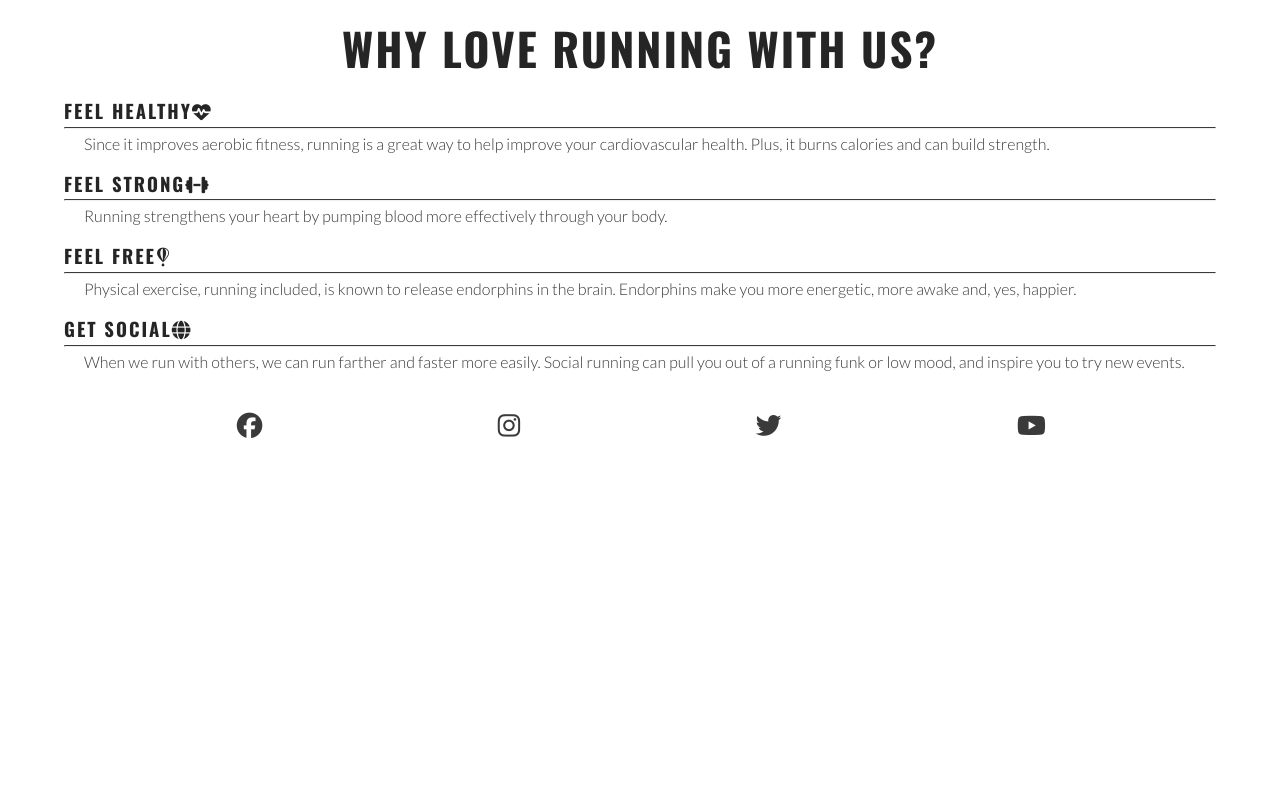
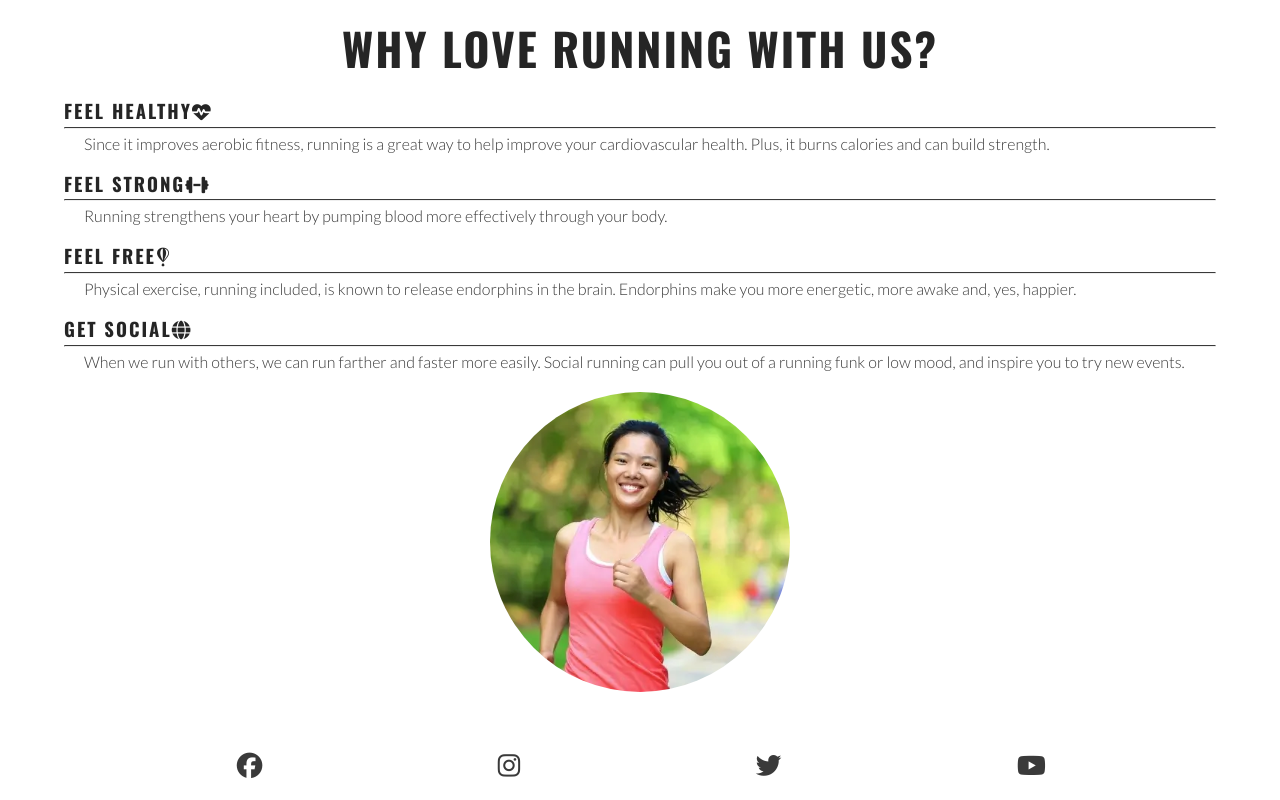
Before and after one commit to hebjornberg/love-running, a plain HTML site: page index.html in a window 1280 px wide. Shown: the part 684-1484 px from the top of the page. Before the commit the page ends 1144 px from the top, so only its background shows below. Drawn offline with nearby package versions, Linux system fonts and the light colour scheme.

Commit message:
Add reasons image

```diff
--- a/assets/css/style.css
+++ b/assets/css/style.css
@@ -142,6 +142,25 @@ hr {
 
 }
 
+/* Benefits image */
+
+#circle-cover-bg {
+    background: url("../images/reasons-image.webp") no-repeat top center / cover;
+    height: 90vw;
+    width: 90vw;
+    margin-bottom: 20px;
+    /* Make the image into a circle */
+    border-radius: 50%;
+    max-width: 300px;
+    max-height: 300px;
+}
+
+#benefits-image {
+    display: flex;
+    align-items: center;
+    justify-content: center;
+}
+
 /* Footer */
 #social-networks {
     text-align: center;
--- a/index.html
+++ b/index.html
@@ -76,6 +76,11 @@
                             you out of a running funk or low mood, and inspire you to try new events.</p>
 
                     </div>
+                    <div id="benefits-image">
+                        <div id="circle-cover-bg">
+
+                        </div>
+                    </div>
                 </div>
             </div>
         </section>
```
Also changed, not shown: assets/images/reasons-image.webp (added).
